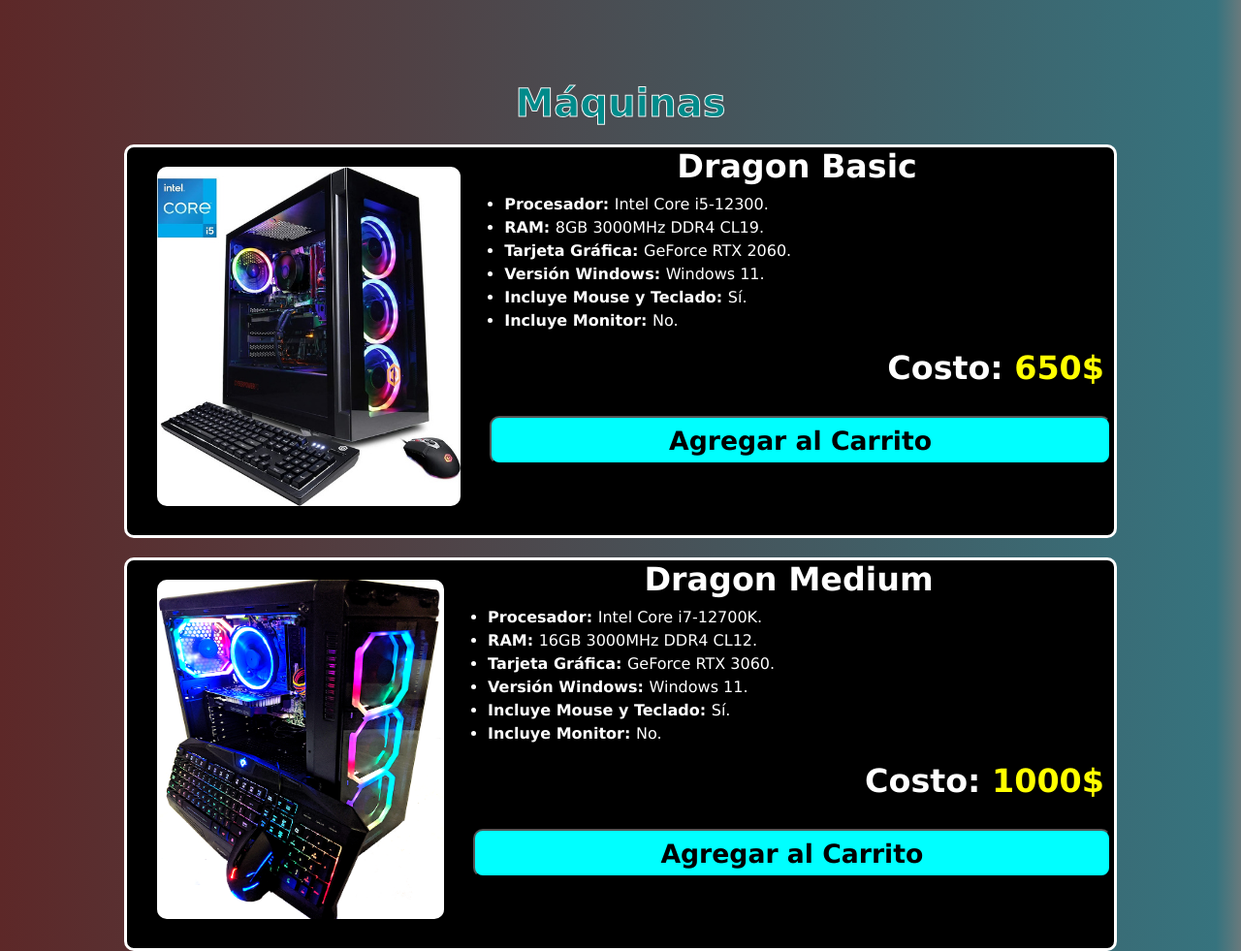
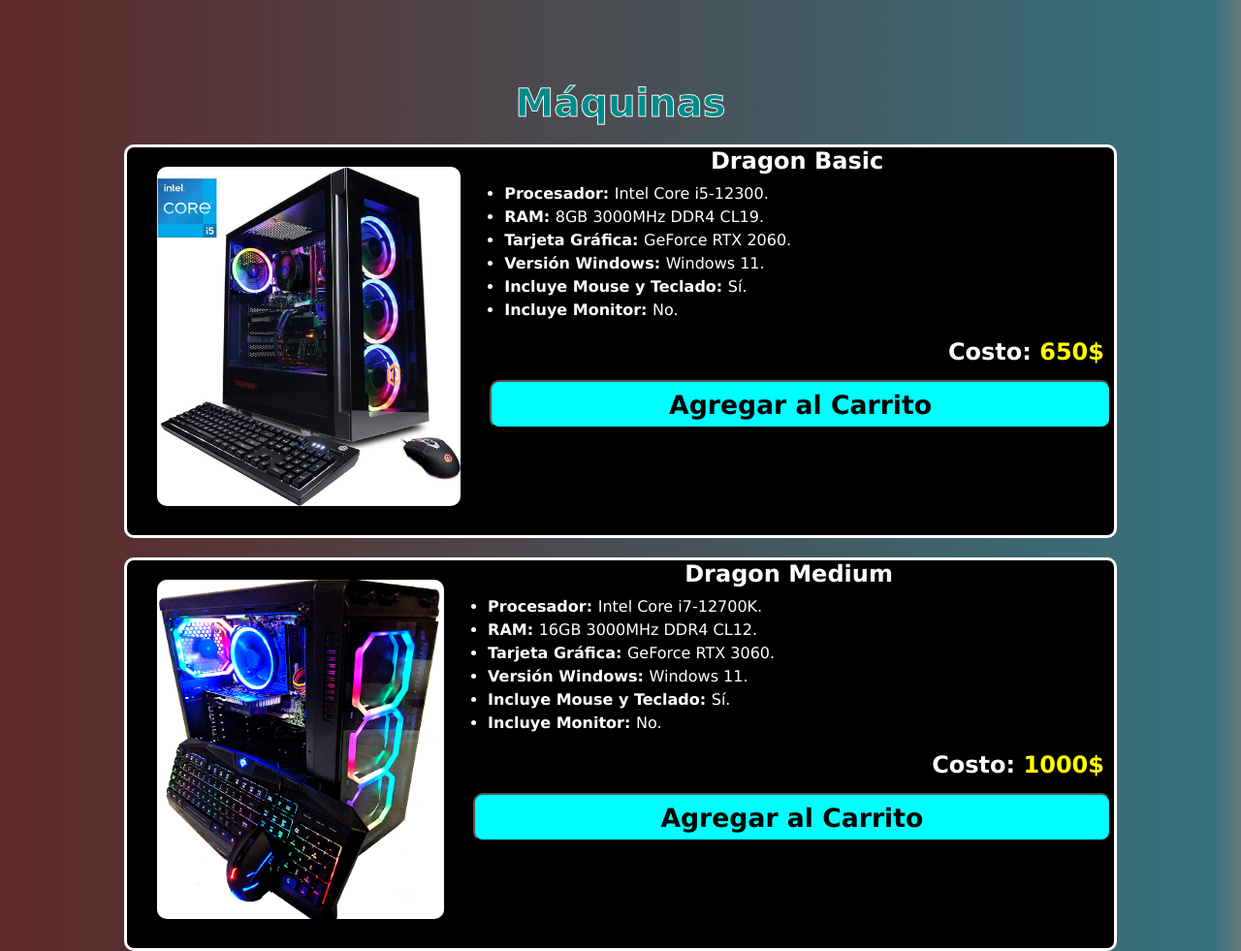
Before and after one commit to DiegoEfu/multimedia-3, a plain HTML site: page index.html in a window 1280 px wide. Shown: the part 837-1818 px from the top of the page at 97% size. Drawn offline with Linux system fonts and the light colour scheme.

Commit message:
arreglado detalle margen

```diff
--- a/assets/css/styles.css
+++ b/assets/css/styles.css
@@ -166,7 +166,7 @@
 
     display: flex;
     color: white;
-}
+} /*h2*/
 
 .tarjeta-imagen{
     width: 450px;
@@ -184,7 +184,7 @@
 
 .tarjeta-contenido > h3{
     text-align: center;
-    font-size: 25pt;
+    font-size: 18pt;
     margin-bottom: 10px;
 }
 
@@ -209,7 +209,7 @@
 button{
     width: 98%;
     height: 50px;
-    margin-top: 20px;
+    margin-top: 5px;
     margin-left: 10px;
     background-color: aqua;
 
```
